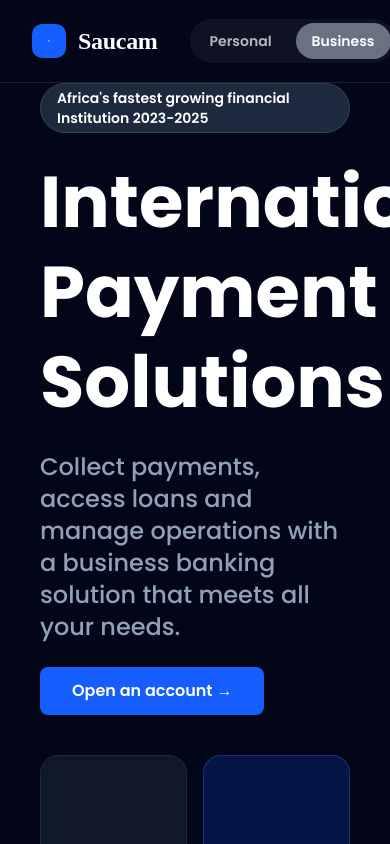
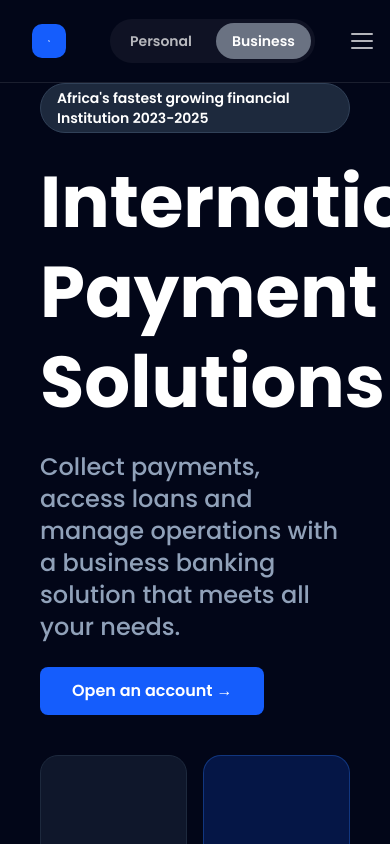
Before and after one commit to BICD-dev/saucam-financials, a Next.js app: page /business in a window 390 px wide. Shown: the top 844 px of the page. Built offline with nearby package versions, Linux system fonts and the light colour scheme.

Commit message:
chore: Clean up unused imports and optimize component structure in Header and Business pages

```diff
--- a/src/app/business/page.tsx
+++ b/src/app/business/page.tsx
@@ -539,14 +539,14 @@ const Business = () => {
       </div>
       {/* section 4 */}
       <div className="bg-slate-200 h-screen flex flex-col gap-14 pt-8 text-black">
-        <section className="grid grid-cols-3">
+        <section className="grid grid-cols-1 lg:grid-cols-3">
           <h1 className="text-2xl font-bold">What&apos;s more?</h1>
           <h1 className="text-2xl font-semibold text-gray-600">
             Explore more ways to take your business to the next level.
           </h1>
           <span></span>
         </section>
-        <section className="grid grid-cols-3 gap-4">
+        <section className="grid grid-cols-1 lg:grid-cols-3 gap-4">
           <span className="rounded-md border border-blue-200 bg-white text-black flex flex-col gap-4 p-6">
             <h1 className="text-xl font-bold"> Cross Border Payments </h1>
             <p className="text-slate-600">
--- a/src/components/layout/Header.tsx
+++ b/src/components/layout/Header.tsx
@@ -168,8 +168,8 @@ export default function Header() {
         <Link href="/business" className="flex items-center gap-3 no-underline shrink-0">
           {/* <Image src="/assets/saucam_logoMark-WhiteBg-transparent.png" alt="Saucam Logo" className="w-40 h-35" /> */}
               <LogoMark />
-          <span className="font-['Syne'] text-2xl font-bold text-white -tracking-[0.3px]">
-            <span className="text-white">Saucam</span>
+          <span className="font-['Syne'] text-2xl font-bold text-white -tracking-[0.3px]  lg:block">
+            <span className="text-white hidden md:block">Saucam</span>
           </span>
         </Link>
 
```
